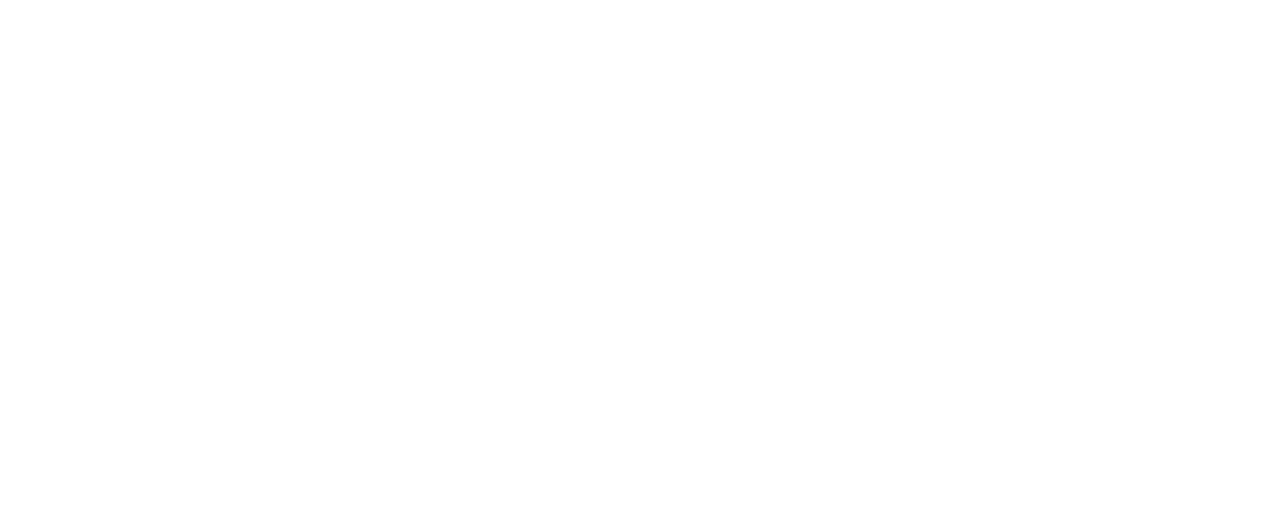
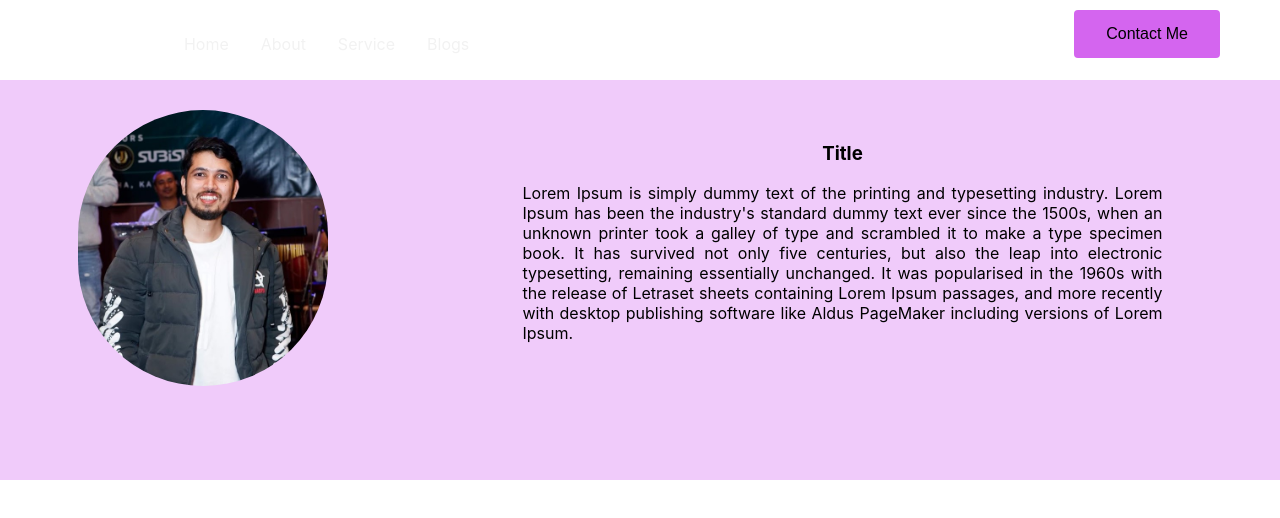
Before and after one commit to rojandahal/portfolio, a React (Create React App) app: page /about in a window 1280 px wide. Before the commit this address had no page. Shown: the top 518 px of the page. Built offline with nearby package versions, Linux system fonts and the light colour scheme.

Commit message:
Nav Bar Improved for multiple pages

```diff
--- a/src/App.js
+++ b/src/App.js
@@ -1,17 +1,32 @@
 import "./App.css";
-import { Routes, Route, BrowserRouter } from "react-router-dom";
+import { Routes, Route, BrowserRouter, Outlet } from "react-router-dom";
 import HomePage from "./pages/HomePage";
+import AboutMe from "./pages/AboutMe";
+import Navbar from "./components/Header/Navbar";
 
 function App() {
   return (
     <div className="App">
       <BrowserRouter>
         <Routes>
-          <Route path="/" element={<HomePage />}></Route>
+          <Route path="/" element={<Layout />}>
+            <Route path="/" element={<HomePage />} />
+            <Route path="/about" element={<AboutMe />} />
+          </Route>
         </Routes>
       </BrowserRouter>
     </div>
   );
 }
 
+function Layout() {
+  return (
+    <>
+      <Navbar />
+      <Outlet />
+      {/* componentharu */}
+    </>
+  );
+}
+
 export default App;
--- a/src/components/Header/Header.js
+++ b/src/components/Header/Header.js
@@ -1,13 +1,18 @@
 import React, { useEffect, useRef } from "react";
-import Menu from "../Menu/Menu";
 import "./header.css";
 import Typed from "typed.js";
+import Navbar from "./Navbar";
 
 export default function Header() {
   const el = useRef(null);
   useEffect(() => {
     const typed = new Typed(el.current, {
-      strings: ["<i>I am</i> a programmer.", "Developer", "Designer", "I am Rojan Dahal"],
+      strings: [
+        "<i>I am</i> a programmer.",
+        "Developer",
+        "Designer",
+        "I am Rojan Dahal",
+      ],
       typeSpeed: 50,
       loop: true,
     });
@@ -20,7 +25,7 @@
   return (
     <>
       <div className="header-container">
-        <Menu />
+        <Navbar />
         <div className="type-animation" ref={el}></div>
       </div>
     </>
--- /dev/null
+++ b/src/components/Header/Navbar.js
@@ -0,0 +1,11 @@
+import React from "react";
+import Menu from "../Menu/Menu";
+import "./navbar.css";
+
+export default function Navbar() {
+  return (
+    <>
+      <Menu />
+    </>
+  );
+}
--- a/src/components/Header/header.css
+++ b/src/components/Header/header.css
@@ -9,8 +9,9 @@
   height: 100vh;
 }
 
+
 .type-animation {
-  position: relative;
+  position: absolute;
   top: 50%;
   left: 50%;
   transform: translate(-50%, -50%);
--- a/src/components/Menu/Menu.js
+++ b/src/components/Menu/Menu.js
@@ -7,8 +7,8 @@
     <>
       <div class="navbar">
         <h2>Rojan Dahal</h2>
-        <a href="#home">Home</a>
-        <a href="#about">About</a>
+        <a href="/">Home</a>
+        <a href="/about">About</a>
         <a href="#service">Service</a>
         <a href="#blog">Blogs</a>
         <Button newClass={"button-contact"} text={"Contact Me"}></Button>
```
Also changed, not shown: src/components/Header/navbar.css (added).
